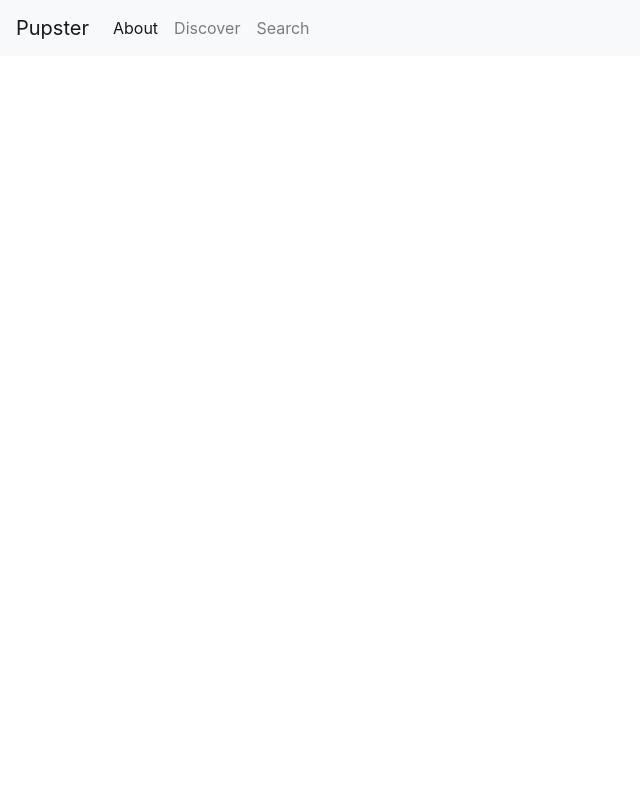
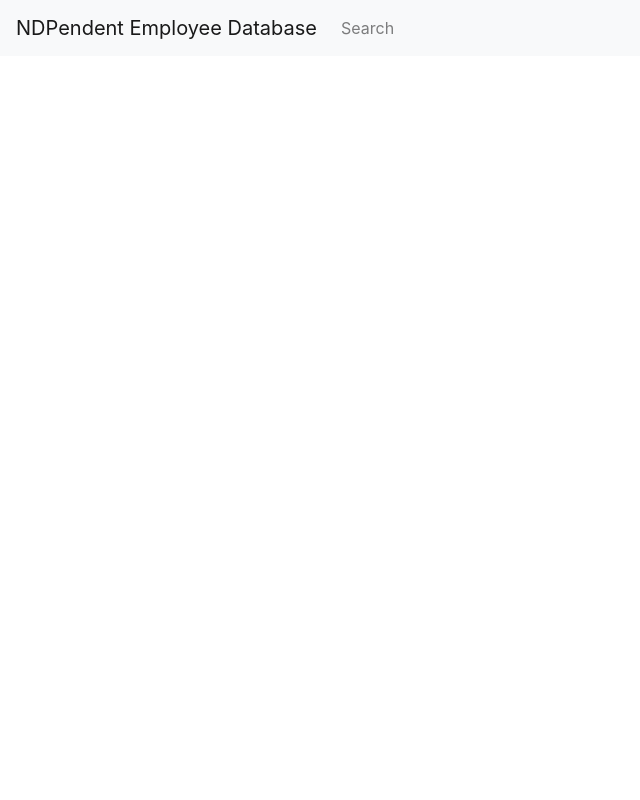
Before and after one commit to NPitroff/NDP_EmployeeDatabase, a React (Create React App) app: page / in a window 1280 px wide. Shown: the top 800 px of the page, without its empty margins (0-640 px from the left). Built offline with nearby package versions, Linux system fonts and the light colour scheme.

Commit message:
Edited Out the additional navbar selections and changed the app name

```diff
--- a/src/components/Navbar/index.js
+++ b/src/components/Navbar/index.js
@@ -7,12 +7,12 @@ function Navbar() {
   return (
     <nav className="navbar navbar-expand-lg navbar-light bg-light">
       <Link className="navbar-brand" to="/">
-        Pupster
+        NDPendent Employee Database
       </Link>
       <div>
         <ul className="navbar-nav">
           <li className="nav-item">
-            <Link
+            {/* <Link
               to="/"
               className={
                 window.location.pathname === "/" || window.location.pathname === "/about"
@@ -29,7 +29,7 @@ function Navbar() {
               className={window.location.pathname === "/discover" ? "nav-link active" : "nav-link"}
             >
               Discover
-            </Link>
+            </Link> */}
           </li>
           <li className="nav-item">
             <Link
```
Also changed, not shown: 1 other file (tests, documents, lock files or other folders).
